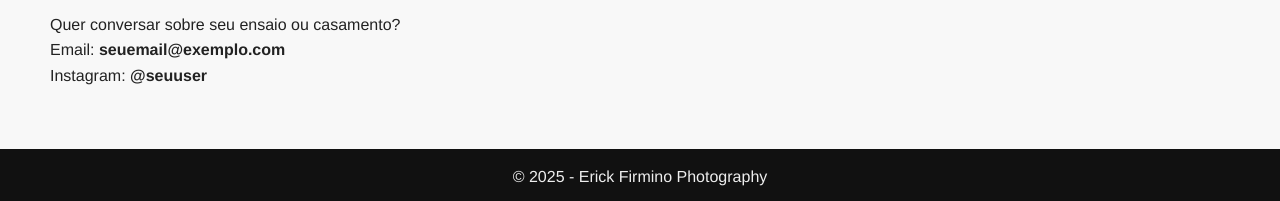
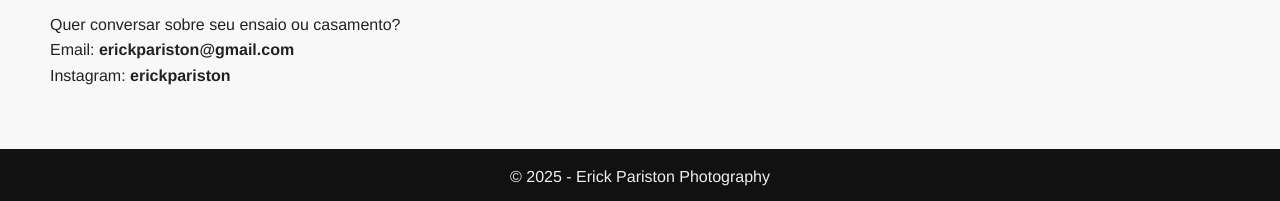
Before and after one commit to erickpariston-cmd/D-Portifolio, a plain HTML site: page index.html in a window 1280 px wide. Shown: the part 1788-1989 px from the top of the page. Drawn offline with Linux system fonts and the light colour scheme.

Commit message:
Atualiza conteúdo do site

```diff
--- a/index.html
+++ b/index.html
@@ -3,7 +3,7 @@
 <head>
     <meta charset="UTF-8">
     <meta name="viewport" content="width=device-width, initial-scale=1.0">
-    <title>Erick Firmino Photography</title>
+    <title>Erick Pariston Photography</title>
     <link rel="stylesheet" href="style.css">
 </head>
 
@@ -52,12 +52,12 @@
     <section id="contato" class="contato">
         <h2>Contato</h2>
         <p>Quer conversar sobre seu ensaio ou casamento?</p>
-        <p>Email: <strong>seuemail@exemplo.com</strong></p>
-        <p>Instagram: <strong>@seuuser</strong></p>
+        <p>Email: <strong>erickpariston@gmail.com</strong></p>
+        <p>Instagram: <strong>erickpariston</strong></p>
     </section>
 
     <footer>
-        <p>© 2025 - Erick Firmino Photography</p>
+        <p>© 2025 - Erick Pariston Photography</p>
     </footer>
 </body>
 </html>
```
